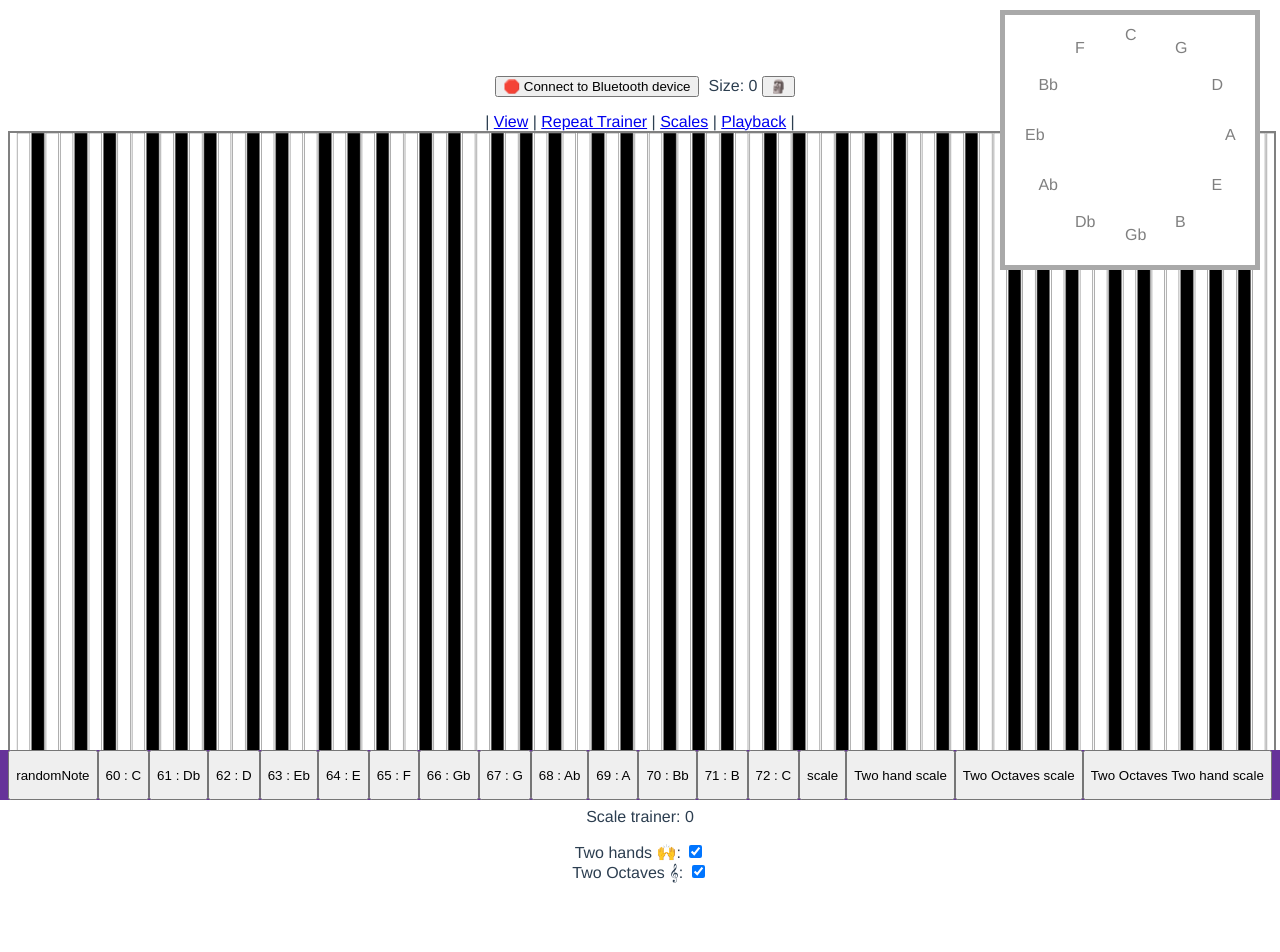
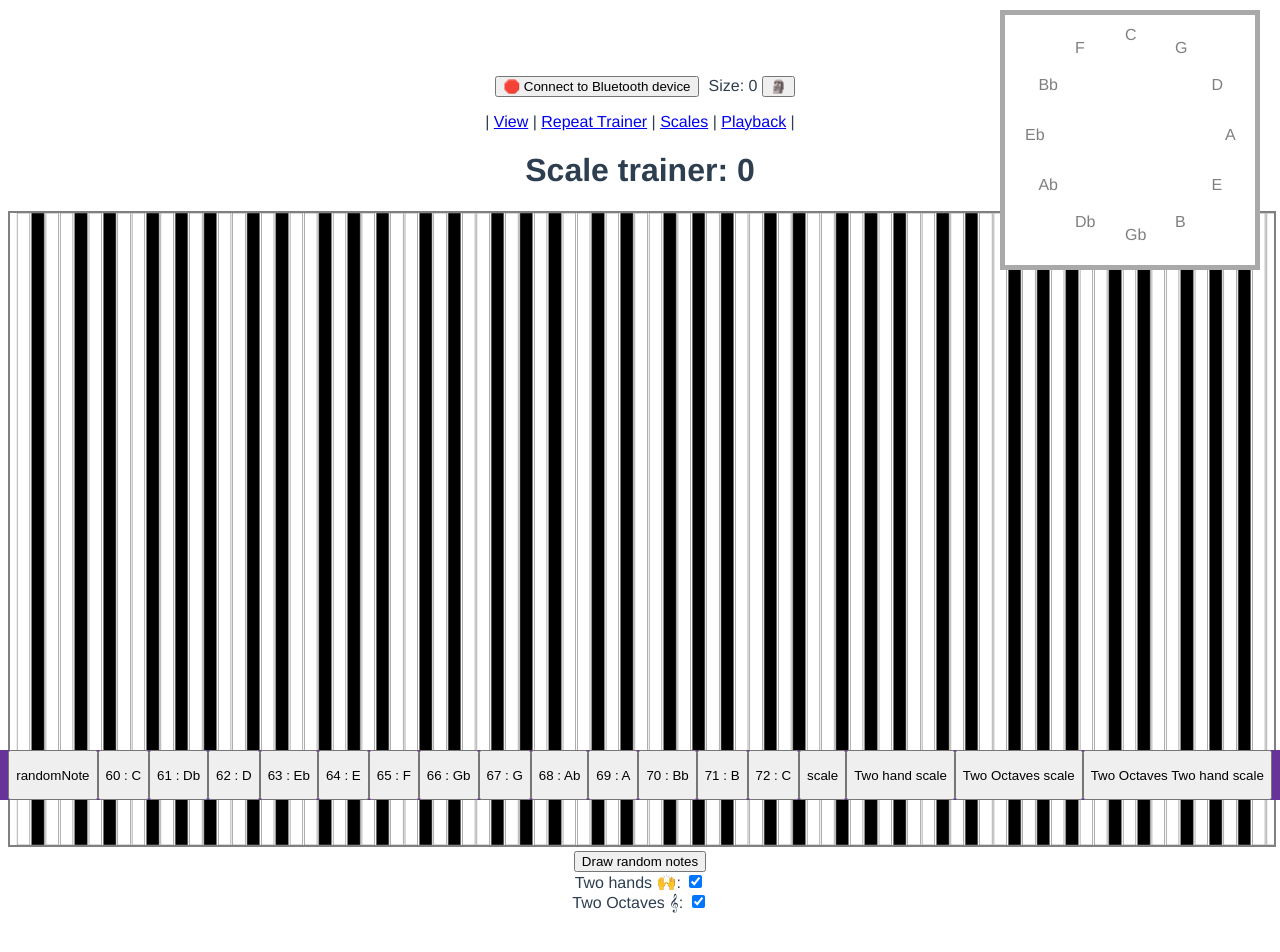
Before and after one commit to rickardenglund/piano, a Vue app: page /scaleTrainer in a window 1280 px wide. Shown: the top 952 px of the page. Built offline with nearby package versions, Linux system fonts and the light colour scheme.

Commit message:
clean up

```diff
--- a/src/components/NoteView.vue
+++ b/src/components/NoteView.vue
@@ -1,10 +1,9 @@
 <template>
   <div id="noteview">
-    <svg :viewBox="`0 0 ${width} ${height}`" width="100%">
+    <svg :viewBox="`0 0 ${width} ${height}`">
       <rect v-for="i in 109-21" :key="i" :x="i*(width/N) - (width/N/2)" y="0" width="10" :height="height" :fill="isBlack(i)?'black':'white'" stroke-width=".5" stroke="gray"/>
       <circle v-for="note in notes" :key="note.playTime.toString() + note.pitch" :r="width/N/2" :cx="(1+ note.pitch - LOW_CUT)*width/N" :cy="height - (now - note.playTime)/20" fill="green"/>
     </svg>
-    <p>{{N}} {{notes.length}}</p>
     <button @click="multiNotes()">Draw random notes</button>
   </div>
 
@@ -92,6 +91,7 @@
   }
 
   svg {
+    width:100%;
     border: 2px solid gray;
   }
 </style>
--- a/src/views/ScaleTrainer.vue
+++ b/src/views/ScaleTrainer.vue
@@ -1,7 +1,7 @@
 <template>
     <div>
+        <h1>Scale trainer: {{this.playedScales.length}}</h1>
         <NoteView></NoteView>
-        <p>Scale trainer: {{this.playedScales.length}}</p>
         <label for="double">Two hands 🙌: </label><input v-model="twoHands" id="double" type="checkbox"/><br/>
         <label for="twoOctaves">Two Octaves 𝄞: </label><input v-model="twoOctaves" id="twoOctaves" type="checkbox"/>
         <CircleOfFifths id="fifths" :marked="getPlayedScaleNames()"></CircleOfFifths>
```
